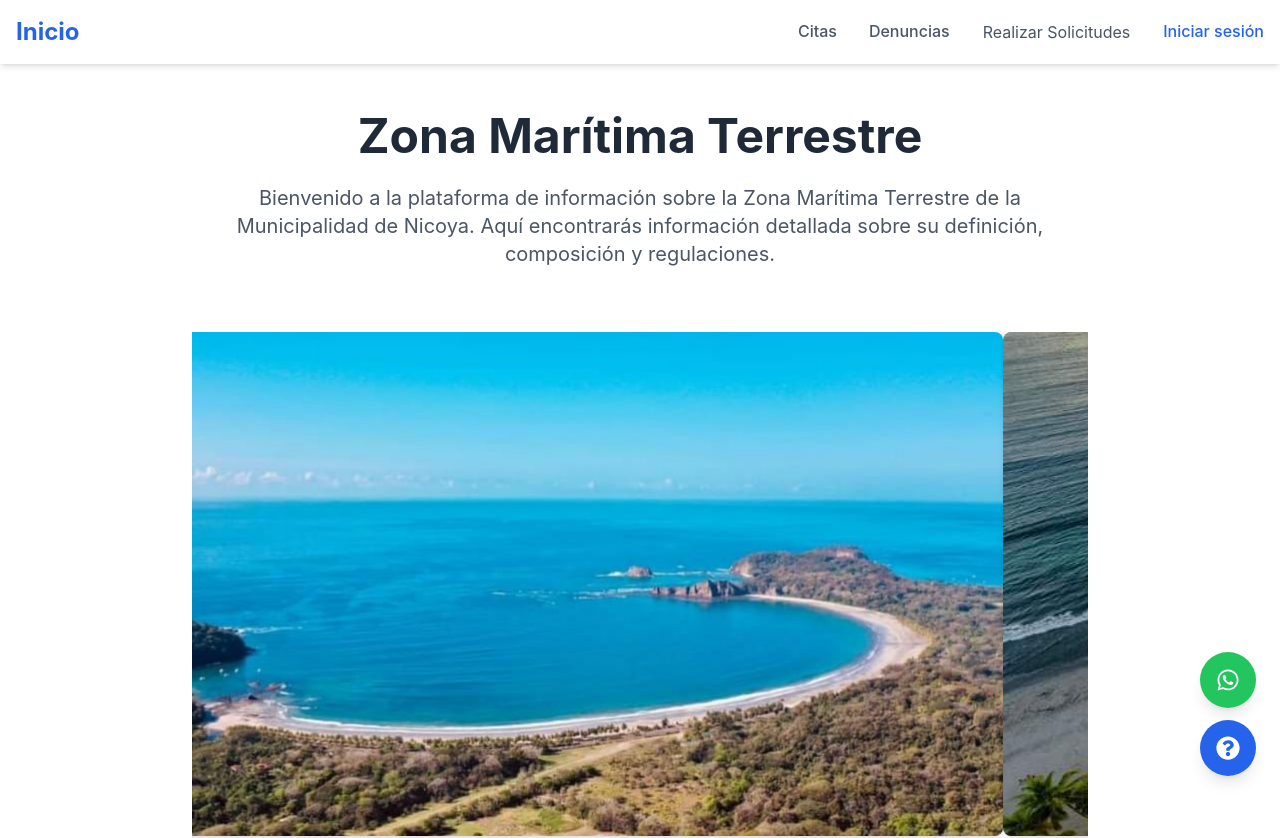
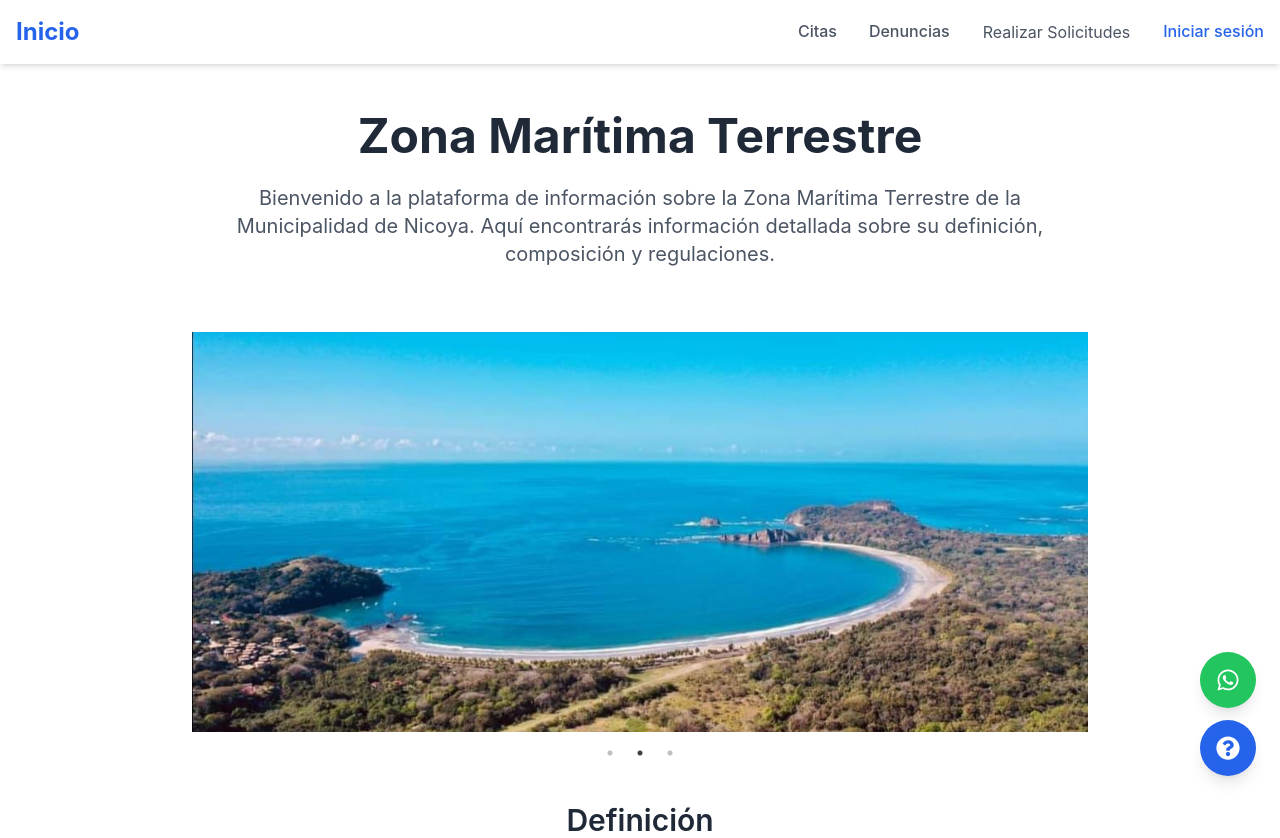
Before and after one commit to DannyJimenezA/FrontEnd-ZMTMN, a React (Vite) app: page / in a window 1280 px wide. Shown: the top 838 px of the page. Built offline with nearby package versions, Linux system fonts and the light colour scheme.

Commit message:
cambio de slider

```diff
--- a/src/Components/Slider.tsx
+++ b/src/Components/Slider.tsx
@@ -1,3 +1,48 @@
+// import Slider from 'react-slick';
+// import 'slick-carousel/slick/slick.css';
+// import 'slick-carousel/slick/slick-theme.css';
+
+// // Importa tus imágenes con la ruta correcta
+// import image1 from '../Img/img05.jpg';
+// import image2 from '../Img/Img02.jpg';
+// import image3 from '../Img/Img03.jpg';
+
+// // Asigna las imágenes importadas al array
+// const images = [image1, image2, image3];
+
+// export default function ImageSlider() {
+//   const settings = {
+//     dots: true,
+//     infinite: true,
+//     speed: 500,
+//     slidesToShow: 1,
+//     slidesToScroll: 1,
+//     autoplay: true,
+//     autoplaySpeed: 3000,
+//   };
+
+//   return (
+// <div className="w-full max-w-4xl mx-auto mb-16">
+//   <Slider {...settings}>
+//     {images.map((image, index) => (
+//       <div key={index} className="outline-none">
+//         <div className="aspect-video overflow-hidden rounded-lg shadow-md">
+//           <img
+//             src={image}
+//             alt={`Slide ${index + 1}`}
+//             className="w-full h-full object-cover object-center"
+//             loading="lazy"
+//           />
+//         </div>
+//       </div>
+//     ))}
+//   </Slider>
+// </div>
+
+//   );
+// }
+
+
 import Slider from 'react-slick';
 import 'slick-carousel/slick/slick.css';
 import 'slick-carousel/slick/slick-theme.css';
@@ -26,18 +71,10 @@ export default function ImageSlider() {
       <Slider {...settings}>
         {images.map((image, index) => (
           <div key={index} className="outline-none">
-        <div className="aspect-video overflow-hidden rounded-lg shadow-md">
-          <img
-            src={image}
-            alt={`Slide ${index + 1}`}
-            className="w-full h-full object-cover object-center"
-            loading="lazy"
-          />
-        </div>
+            <img src={image} alt={`Slide ${index + 1}`} className="w-full h-[400px] object-cover" />
           </div>
         ))}
       </Slider>
     </div>
-
   );
 }
```
Lines whose indentation alone changed are shown as unchanged.
